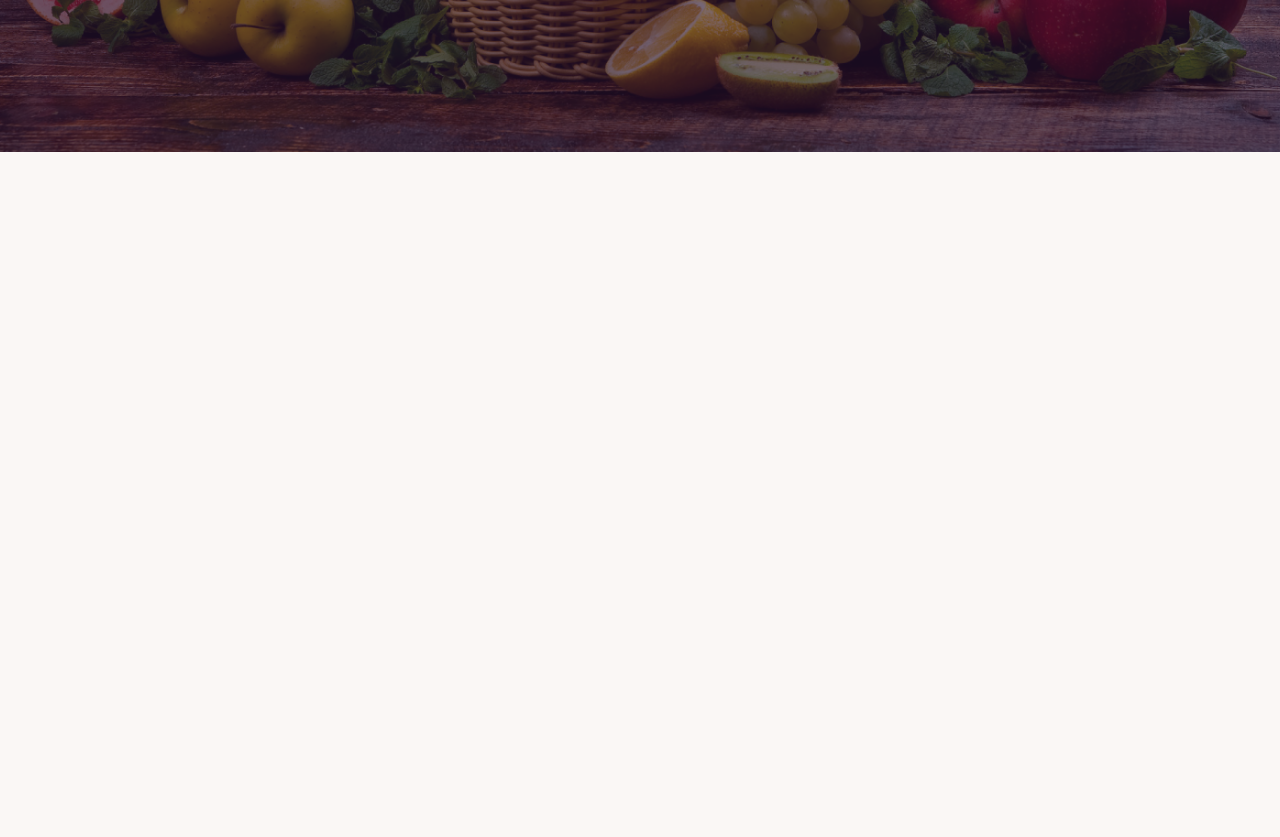
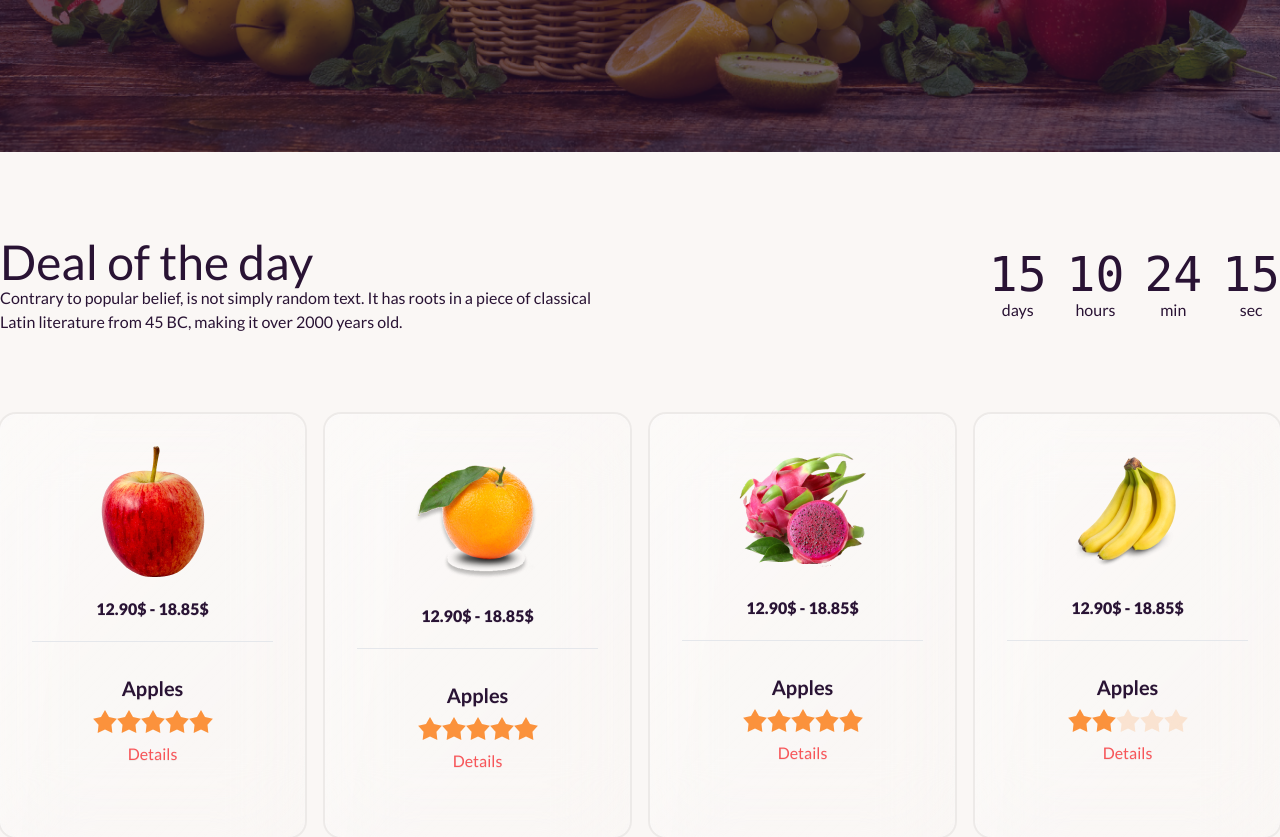
Before and after one commit to razibdas/my-third-assignment, a plain HTML site: page index.html in a window 1280 px wide. Shown: the part 568-1405 px from the top of the page. Before the commit the page ends 800 px from the top, so only its background shows below. Drawn offline with nearby package versions, Linux system fonts and the light colour scheme; grey boxes are pictures that could not be loaded.

Commit message:
added card

```diff
--- a/index.html
+++ b/index.html
@@ -72,8 +72,7 @@
     <div class="carousel w-full lg:h-[550px]">
       <!-- slider 1 -->
       <div id="slide1" class="carousel-item relative w-full">
-        <div class="hero "
-          style="background-image: url(./images/banner1.png);">
+        <div class="hero " style="background-image: url(./images/banner1.png);">
           <div class="hero-overlay bg-opacity-60"></div>
           <div class="hero-content text-center text-neutral-content">
             <div class="max-w-md">
@@ -90,8 +89,7 @@
       </div>
       <!-- slide 2 -->
       <div id="slide2" class="carousel-item relative w-full">
-        <div class="hero "
-          style="background-image: url(./images/banner2.png);">
+        <div class="hero " style="background-image: url(./images/banner2.png);">
           <div class="hero-overlay bg-opacity-60"></div>
           <div class="hero-content text-center text-neutral-content">
             <div class="max-w-md">
@@ -108,8 +106,7 @@
       </div>
       <!-- slide 3 -->
       <div id="slide3" class="carousel-item relative w-full">
-        <div class="hero "
-          style="background-image: url(./images/banner3.png);">
+        <div class="hero " style="background-image: url(./images/banner3.png);">
           <div class="hero-overlay bg-opacity-60"></div>
           <div class="hero-content text-center text-neutral-content">
             <div class="max-w-md">
@@ -126,8 +123,7 @@
       </div>
       <!-- slide 4 -->
       <div id="slide4" class="carousel-item relative w-full">
-        <div class="hero "
-          style="background-image: url(./images/banner4.png);">
+        <div class="hero " style="background-image: url(./images/banner4.png);">
           <div class="hero-overlay bg-opacity-60"></div>
           <div class="hero-content text-center text-neutral-content">
             <div class="max-w-md">
@@ -143,7 +139,115 @@
         </div>
       </div>
     </div>
+    <div>
+
+    </div>
   </header>
+  <main class="container md:mx-auto">
+    <section class="my-20 ">
+      <div class="flex md:flex-row lg:flex-row flex-col gap-10 justify-between items-center">
+        <div>
+          <h2 class="text-5xl">Deal of the day</h2>
+          <p>Contrary to popular belief, is not simply random text. It has roots in a piece of classical<br> Latin
+            literature from 45 BC, making it over 2000 years old.</p>
+        </div>
+        <div class="">
+          <div class="grid grid-flow-col gap-5 text-center auto-cols-max">
+            <div class="flex flex-col">
+              <span class="countdown font-mono text-5xl">
+                <span style="--value:15;"></span>
+              </span>
+              days
+            </div>
+            <div class="flex flex-col">
+              <span class="countdown font-mono text-5xl">
+                <span style="--value:10;"></span>
+              </span>
+              hours
+            </div>
+            <div class="flex flex-col">
+              <span class="countdown font-mono text-5xl">
+                <span style="--value:24;"></span>
+              </span>
+              min
+            </div>
+            <div class="flex flex-col">
+              <span class="countdown font-mono text-5xl">
+                <span style="--value:15;"></span>
+              </span>
+              sec
+            </div>
+          </div>
+        </div>
+      </div>
+    </section>
+    <!-- fruits section -->
+    <section class="grid gap-5 grid-cols-1 md:grid-cols-2 lg:grid-cols-4">
+      <div class="card  glass p-8 text-center ">
+          <figure><img src="./images/fruit6.png" alt="car!"/></figure>
+          <p class="mt-5 font-extrabold">12.90$ - 18.85$</p>
+          <hr class="mt-5">
+          <div class="card-body ">
+            <h2 class="card-title justify-center">Apples</h2>
+            <div class="rating justify-center">
+              <input type="radio" name="rating-2" class="mask mask-star-2 bg-orange-400" />
+              <input type="radio" name="rating-2" class="mask mask-star-2 bg-orange-400" checked/>
+              <input type="radio" name="rating-2" class="mask mask-star-2 bg-orange-400" />
+              <input type="radio" name="rating-2" class="mask mask-star-2 bg-orange-400" />
+              <input type="radio" name="rating-2" class="mask mask-star-2 bg-orange-400" />
+            </div>
+            <p class="text-first-primary">Details</p>
+          </div>
+        </div>
+      <div class="card  glass p-8 text-center ">
+          <figure><img src="./images/fruit7.png" alt="car!"/></figure>
+          <p class="mt-5 font-extrabold">12.90$ - 18.85$</p>
+          <hr class="mt-5">
+          <div class="card-body ">
+            <h2 class="card-title justify-center">Apples</h2>
+            <div class="rating justify-center">
+              <input type="radio" name="rating-2" class="mask mask-star-2 bg-orange-400" />
+              <input type="radio" name="rating-2" class="mask mask-star-2 bg-orange-400" checked/>
+              <input type="radio" name="rating-2" class="mask mask-star-2 bg-orange-400" />
+              <input type="radio" name="rating-2" class="mask mask-star-2 bg-orange-400" />
+              <input type="radio" name="rating-2" class="mask mask-star-2 bg-orange-400" />
+            </div>
+            <p class="text-first-primary">Details</p>
+          </div>
+        </div>
+      <div class="card  glass p-8 text-center ">
+          <figure><img src="./images/fruit8.png" alt="car!"/></figure>
+          <p class="mt-5 font-extrabold">12.90$ - 18.85$</p>
+          <hr class="mt-5">
+          <div class="card-body ">
+            <h2 class="card-title justify-center">Apples</h2>
+            <div class="rating justify-center">
+              <input type="radio" name="rating-2" class="mask mask-star-2 bg-orange-400" />
+              <input type="radio" name="rating-2" class="mask mask-star-2 bg-orange-400" checked/>
+              <input type="radio" name="rating-2" class="mask mask-star-2 bg-orange-400" />
+              <input type="radio" name="rating-2" class="mask mask-star-2 bg-orange-400" />
+              <input type="radio" name="rating-2" class="mask mask-star-2 bg-orange-400" />
+            </div>
+            <p class="text-first-primary">Details</p>
+          </div>
+        </div>
+      <div class="card  glass p-8 text-center ">
+          <figure><img src="./images/fruit9.png" alt="car!"/></figure>
+          <p class="mt-5 font-extrabold">12.90$ - 18.85$</p>
+          <hr class="mt-5">
+          <div class="card-body ">
+            <h2 class="card-title justify-center">Apples</h2>
+            <div class="rating justify-center">
+              <input type="radio" name="rating-2" class="mask mask-star-2 bg-orange-400" />
+              <input type="radio" name="rating-2" class="mask mask-star-2 bg-orange-400" checked/>
+              <input type="radio" name="rating-2" class="mask mask-star-2 bg-orange-400" />
+              <input type="radio" name="rating-2" class="mask mask-star-2 bg-orange-400" />
+              <input type="radio" name="rating-2" class="mask mask-star-2 bg-orange-400" />
+            </div>
+            <p class="text-first-primary">Details</p>
+          </div>
+        </div>
+    </section>
 
   </main>
   <footer>
```
